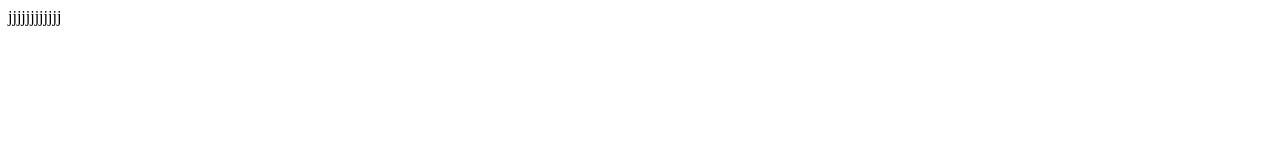
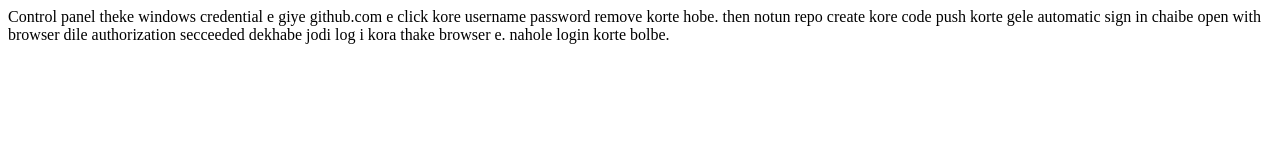
Before and after one commit to Mujibmarziya/Testing3, a plain HTML site: page index.html in a window 1280 px wide. Drawn offline with Linux system fonts and the light colour scheme.

Commit message:
first commit

```diff
--- a/index.html
+++ b/index.html
@@ -6,6 +6,6 @@
     <title>Document</title>
 </head>
 <body>
-    jjjjjjjjjjjj
+    Control panel theke windows credential e giye github.com e click kore username password remove korte hobe. then notun repo create kore code push korte gele automatic sign in chaibe open with browser dile authorization secceeded dekhabe jodi log i  kora thake browser e. nahole login korte bolbe.
 </body>
 </html>
```
